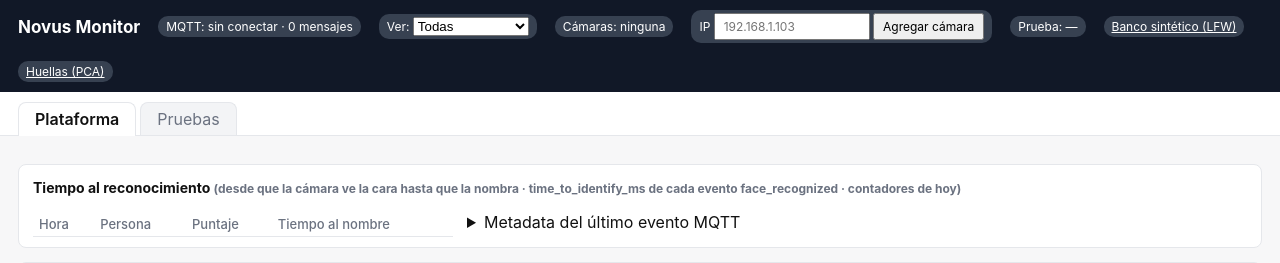
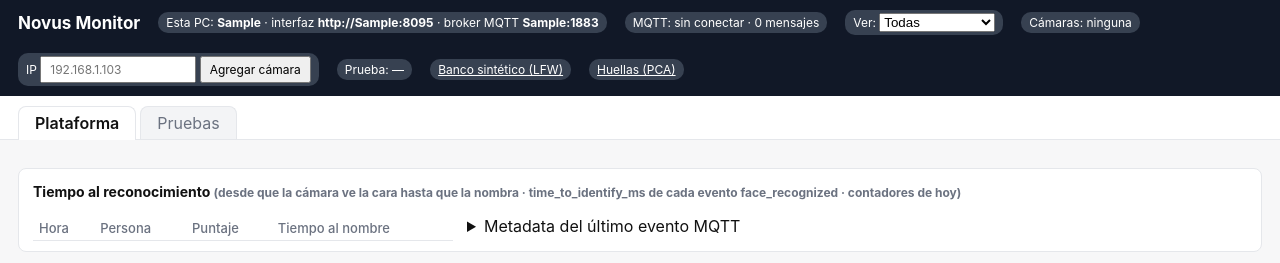
Before and after one commit to jonathanflores-crypto/interfazNE30X, a Flask app: template app/templates/index.html in a window 1280 px wide. Shown: the top 263 px of the page. Run offline with Flask 3, Linux system fonts and the light colour scheme; the template is opened without the code that fills it: most values are stand-ins (such as "Sample title", 1, 10 or a date in 2020); data that the repository does not hold is empty.

Commit message:
Show this PC's IP (interface and MQTT broker) when starting/updating and in the page header

```diff
--- a/app/app.py
+++ b/app/app.py
@@ -564,7 +564,7 @@ def api_borrar():
 # ---------------- Web ----------------
 @app.route("/")
 def inicio():
-    return render_template("index.html", camaras=CAMARAS)
+    return render_template("index.html", host_ip=os.environ.get("HOST_IP", ""), camaras=CAMARAS)
 
 
 def nombres_mqtt(cam):
--- a/app/templates/index.html
+++ b/app/templates/index.html
@@ -47,6 +47,8 @@
 <body data-pestana="plataforma">
 <header>
   <h1>Novus Monitor</h1>
+  {% if host_ip %}<span class="chip" title="Pon esta IP como servidor MQTT en cada cámara (puerto 1883)">
+    Esta PC: <b>{{ host_ip }}</b> · interfaz <b>http://{{ host_ip }}:8095</b> · broker MQTT <b>{{ host_ip }}:1883</b></span>{% endif %}
   <span class="chip" id="mqtt">MQTT: …</span>
   <label class="chip">Ver: <select id="verCamara" onchange="cambiarCamara(this.value)">
     <option value="">Todas</option>
--- a/docker-compose.yml
+++ b/docker-compose.yml
@@ -23,5 +23,6 @@ services:
       MQTT_HOST: mqtt
       MQTT_PORT: "1883"
       DB_PATH: /data/monitor.db
+      HOST_IP: ${HOST_IP:-}   # la pone levantar/actualizar: IP de esta PC en la red (se muestra en la página)
     volumes:
       - ./data:/data         # base, fotos y testigos: se crea vacía la primera vez, no se sube a git
```
Also changed, not shown: README.md, 6 other files.
